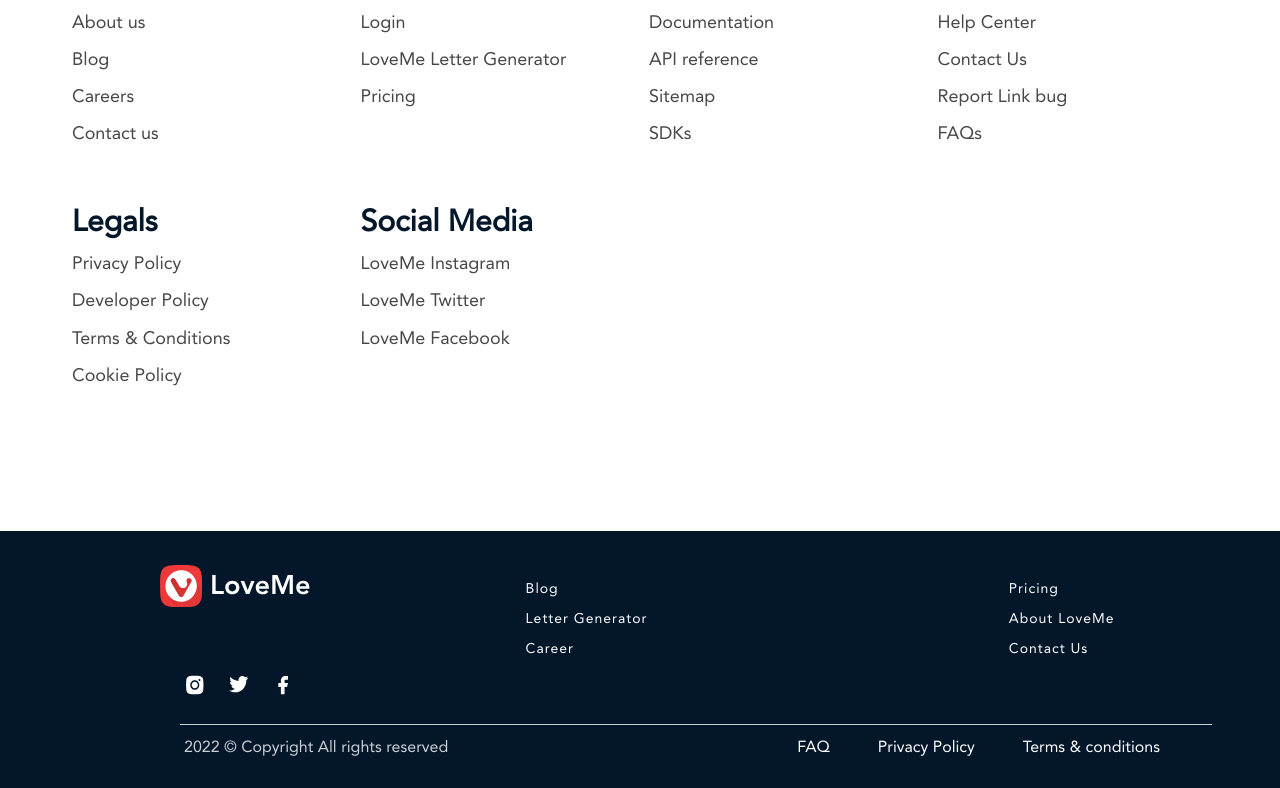
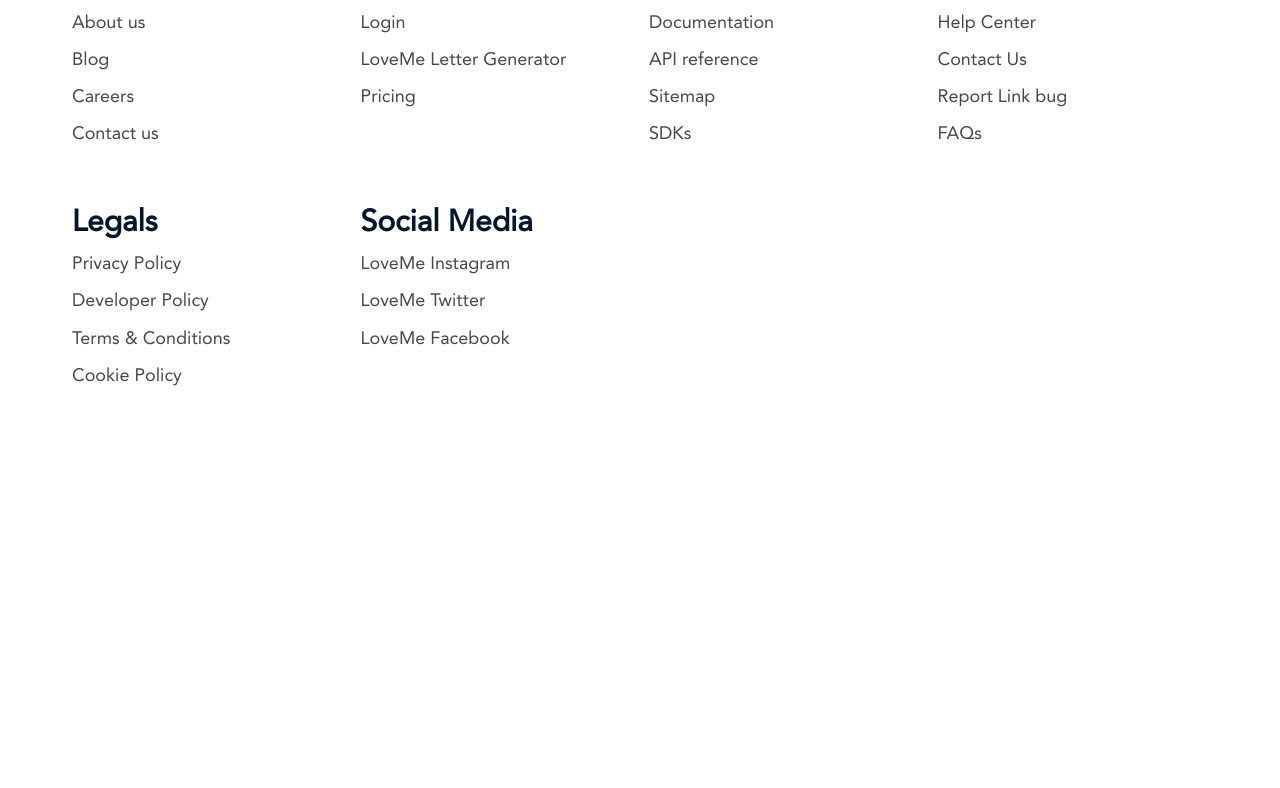
Before and after one commit to Phyya/love-letter-generator, a React (Create React App) app: page /sitemap in a window 1280 px wide. Shown: the part 926-1714 px from the top of the page. After the commit the page ends 1457 px from the top, so only its background shows below. Built offline with nearby package versions, Linux system fonts and the light colour scheme.

Commit message:
Footer removed

```diff
--- a/src/pages/SiteMap/SiteMap.jsx
+++ b/src/pages/SiteMap/SiteMap.jsx
@@ -2,7 +2,7 @@ import React from 'react';
 import '../../styles/SiteMap.css';
 import { Link } from 'react-router-dom';
 import Navbar from '../../components/Navbar/Navbar';
-import FooterTwo from '../../components/FooterTwo';
+
 
 export default function SiteMap() {
   return (
@@ -102,7 +102,6 @@ export default function SiteMap() {
           </div>
         </section>
       </div>
-      <FooterTwo />
     </>
   );
 }
```
